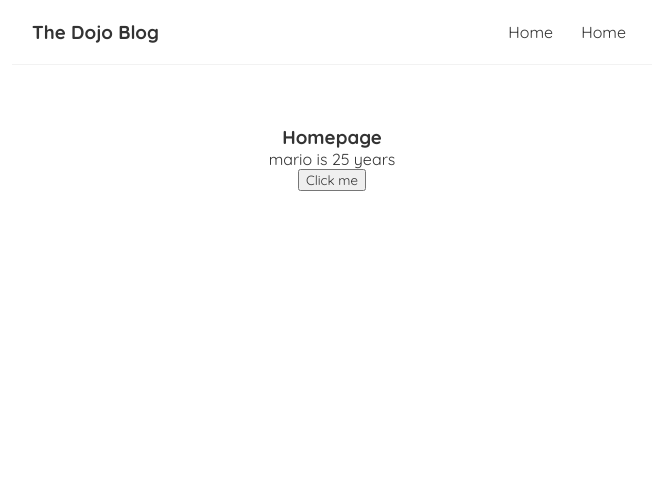
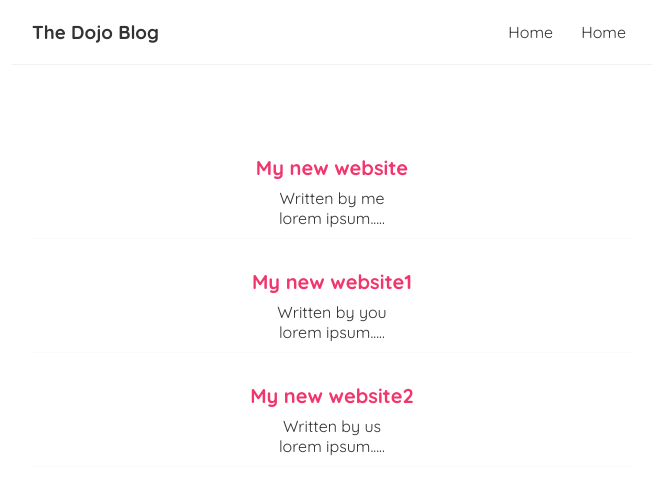
Before and after one commit to Gavin-1001/React-Tutorial_, a React (Create React App) app: page / in a window 1280 px wide. Shown: the top 494 px of the page, without its empty margins (308-965 px from the left). Built offline with nearby package versions, Linux system fonts and the light colour scheme.

Commit message:
Created blogs objects, added styles to them

```diff
--- a/src/components/Home.js
+++ b/src/components/Home.js
@@ -4,21 +4,22 @@ import {useState} from "react";
 
 const Home = () => {
 
-//    let name = 'mario';
-   const [name, setName] = useState('mario');
-   const [age, setAge] = useState(25);
+    const [blogs, setBlogs] = useState([
+        {title: "My new website", body: 'lorem ipsum.....', author: 'me', id: '1'},
+        {title: "My new website1", body: 'lorem ipsum.....', author: 'you', id: '2'},
+        {title: "My new website2", body: 'lorem ipsum.....', author: 'us', id: '3'},
+    ]);
 
-    const handleClick = () => {
-        //name='luigi';
-        setName('luigi');
-        setAge(30);
-    }
 
     return (
         <div className="home">
-            <h3>Homepage</h3>
-            <p>{name} is {age} years </p>
-            <button onClick={handleClick}>Click me</button>
+            {blogs.map((blog) => ( //singular blog refers to each item in blogs array
+                <div className="blog-preview" key={blog.id}>
+                    <h2>{blog.title}</h2>
+                    <p>Written by {blog.author}</p>
+                    <p>{blog.body}</p>
+                </div>
+            ))}
         </div>
     );
 
--- a/src/index.css
+++ b/src/index.css
@@ -33,3 +33,18 @@
   margin: 40px auto;
   padding: 20px;
 }
+
+/* blog previews / list */
+.blog-preview {
+  padding: 10px 16px;
+  margin: 20px 0;
+  border-bottom: 1px solid #fafafa;
+}
+.blog-preview:hover {
+  box-shadow: 1px 3px 5px rgba(0,0,0,0.1);
+}
+.blog-preview h2 {
+  font-size: 20px;
+  color: #f1356d;
+  margin-bottom: 8px;
+}
```
